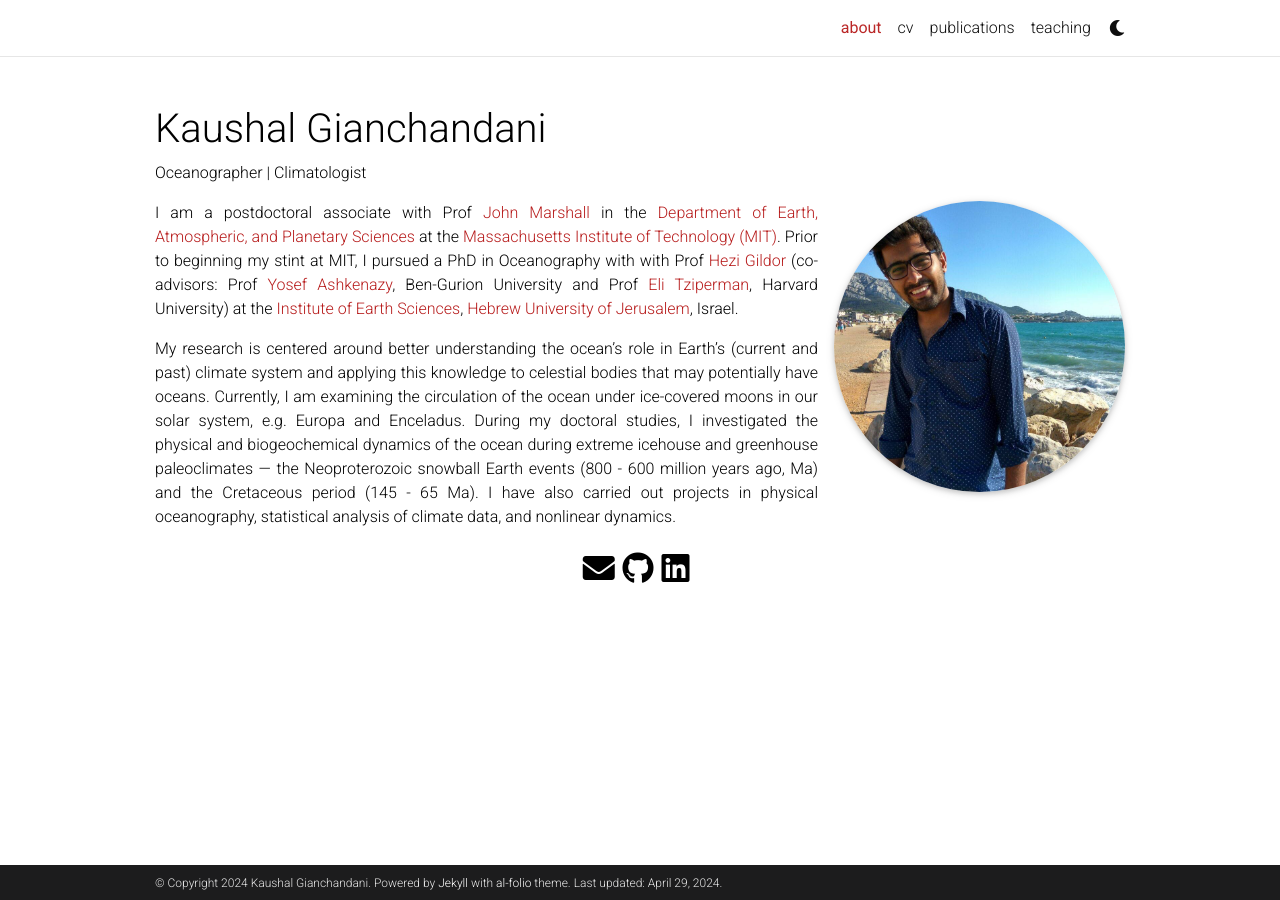
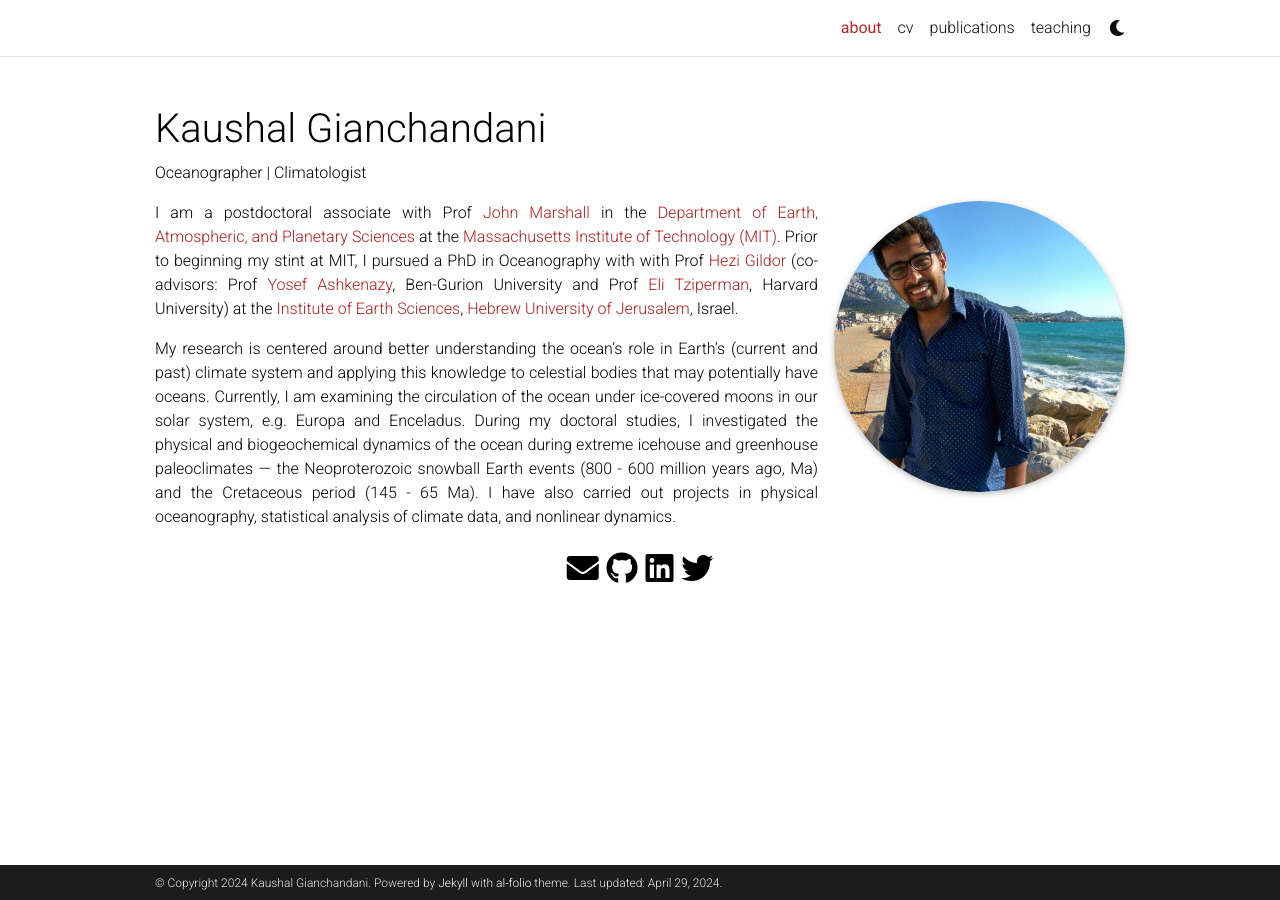
Before and after one commit to kaushalgianchandani/kaushalgianchandani.github.io, a Jekyll site: the page built from _pages/about.md, in a window 1280 px wide. Built offline with Jekyll 4.4.1, drawn with Linux system fonts in a browser that asks for light colours; full-size pictures stand in for the smaller copies a plugin makes; comment, search, counter and statistics services are not loaded; a style sheet for code colours, icons or effects is not loaded.

Commit message:
revert to original twitter logo

```diff
--- a/_includes/social.html
+++ b/_includes/social.html
@@ -38,7 +38,7 @@
             <a href="https://www.linkedin.com/in/{{ site.linkedin_username }}" title="LinkedIn"><i class="fab fa-linkedin"></i></a>
             {% endif %}
             {%- if site.twitter_username -%}
-            <a href="https://twitter.com/{{ site.twitter_username }}" title="Twitter"><i class="fab fa-x-twitter"></i></a>
+            <a href="https://twitter.com/{{ site.twitter_username }}" title="Twitter"><i class="fab fa-twitter"></i></a>
             {% endif %}
             {%- if site.mastodon_username -%}
             <a rel="me" href="https://{{ site.mastodon_username  }}" title="Mastodon"><i class="fab fa-mastodon"></i></a>
```
